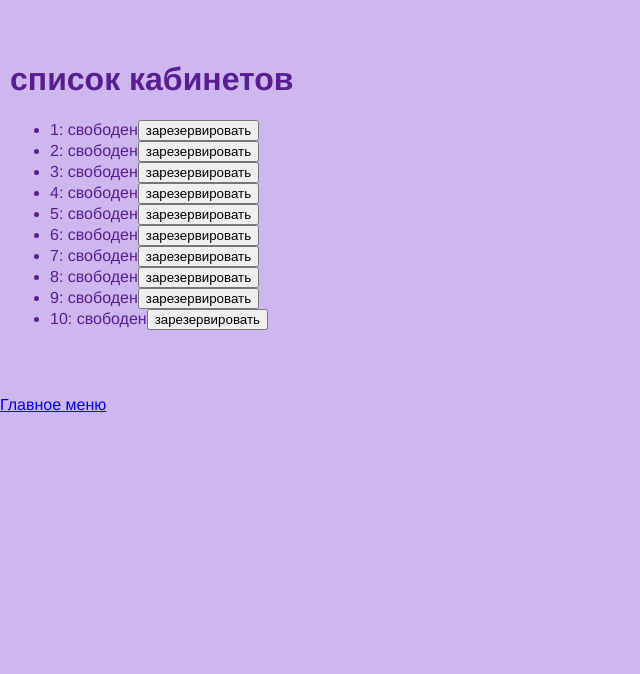
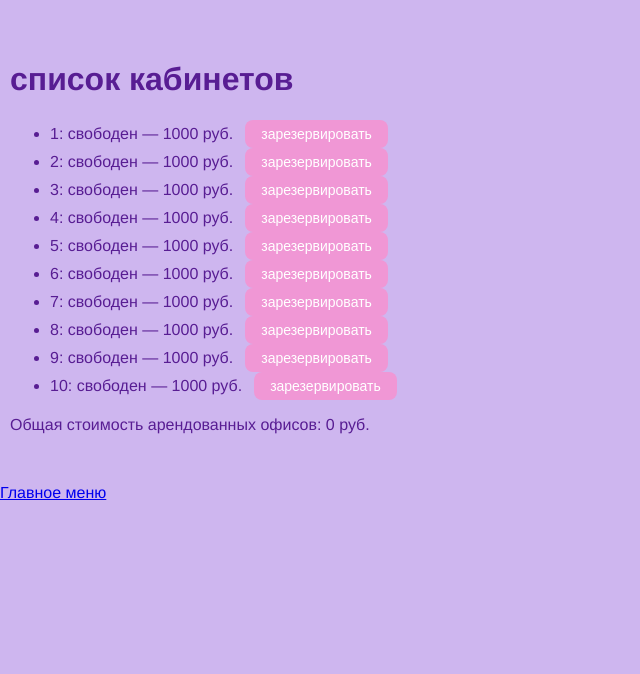
Before and after one commit to bravejewishh/labs3course, a Flask app: page /lab6 in a window 1280 px wide. Shown: the part 58-732 px from the top of the page, without its empty margins (0-640 px from the left). Run offline with Flask 3, Linux system fonts and the light colour scheme.

Commit message:
стили

```diff
--- a/lab6.py
+++ b/lab6.py
@@ -4,7 +4,7 @@ lab6 = Blueprint('lab6', __name__, template_folder='templates')
 
 offices = []
 for i in range(1, 11):
-    offices.append({'number': i, "tenant": ""})
+    offices.append({'number': i, "tenant": "", "price": 1000})
 
 @lab6.route('/lab6')
 def main():
--- a/templates/base.html
+++ b/templates/base.html
@@ -10,6 +10,20 @@
             {% if request.cookies.get('color') %}
             color: {{ request.cookies.get('color') }};
             {% endif %}
+        }
+
+        button {
+            background: #f097d5;
+            color: white;
+            border: none;
+            border-radius: 8px;
+            padding: 6px 16px;
+            font-size: 14px;
+            cursor: pointer;
+            margin-left: 12px;
+        }
+        button:hover {
+            background: #f05bc3;
         }
     </style>
     {% block script %}{% endblock %}
--- a/templates/lab6/lab6.html
+++ b/templates/lab6/lab6.html
@@ -5,7 +5,7 @@
 {% block script %}
 
 <script>
-    function getOfficeList() {
+    function getOfficeList(){
         const url = '/lab6/json-rpc-api/';
         const json = {
             'jsonrpc': '2.0',
@@ -23,20 +23,28 @@
         .then(function(data) {
         const office_list = data.result;
         const ul = document.getElementById('office-list');
+        const totalPriceElement = document.querySelector('#total-price span');
+
         ul.innerHTML = '';  // очищаем перед обновлением
+
+        let totalCost = 0;
+
         for (let i = 0; i < office_list.length; i++) {
             const office = office_list[i];
             const li = document.createElement('li');
-                li.innerText = `${office.number}: ${office.tenant || 'свободен'}`;
+
+            // Формируем текст с номером, статусом и ценой
+            li.innerText = `${office.number}: ${office.tenant || 'свободен'} — ${office.price} руб.`;
 
             if (office.tenant) {
-                    // кнопка "освободить", если арендован
+                // Кнопка "освободить", если арендован
                 const unbookButton = document.createElement('button');
                 unbookButton.innerText = 'освободить';
                 unbookButton.onclick = function() { unbook(office.number); };
                 li.appendChild(unbookButton);
+                totalCost += office.price; // прибавляем к общей стоимости
             } else {
-                    // кнопка "зарезервировать", если свободен
+                // Кнопка "зарезервировать", если свободен
                 const bookingButton = document.createElement('button');
                 bookingButton.innerText = 'зарезервировать';
                 bookingButton.onclick = function() { booking(office.number); };
@@ -45,6 +53,9 @@
 
             ul.appendChild(li);
         }
+
+        // Обновляем общую стоимость
+        totalPriceElement.textContent = totalCost;
     });
 }
 
@@ -133,5 +144,5 @@
 {% block main %}
     <h1>список кабинетов</h1>
     <ul id="office-list"></ul>
-
+    <div id="total-price">Общая стоимость арендованных офисов: <span>0</span> руб.</div>
 {% endblock %}
```
Lines whose indentation alone changed are shown as unchanged.
